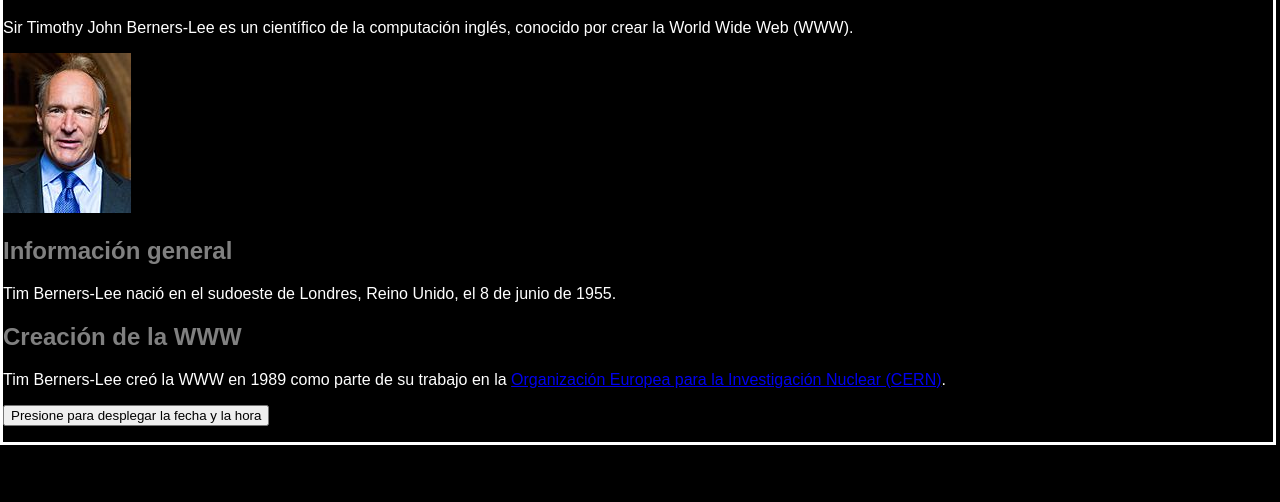
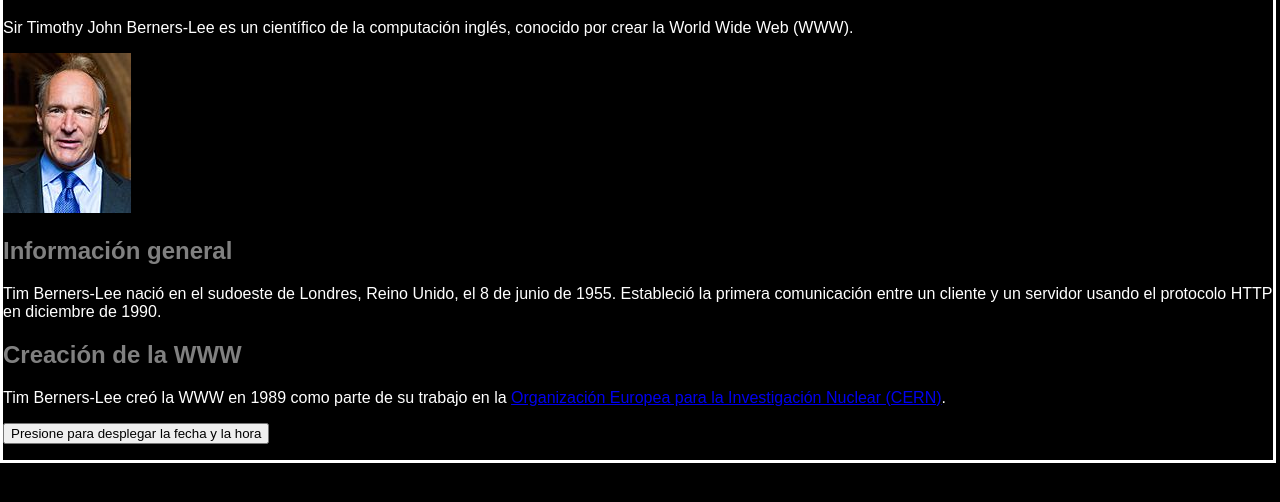
Before and after one commit to MontserratJB/tim-berners-lee, a plain HTML site: page index.html in a window 1280 px wide. Shown: the part 64-566 px from the top of the page. Drawn offline with Linux system fonts and the light colour scheme.

Commit message:
Agregar línea 2

```diff
--- a/index.html
+++ b/index.html
@@ -14,7 +14,7 @@
     <img src="img/tim-berners-lee-128px.jpg">
 
     <h2>Información general</h2>
-    Tim Berners-Lee nació en el sudoeste de Londres, Reino Unido, el 8 de junio de 1955.
+    Tim Berners-Lee nació en el sudoeste de Londres, Reino Unido, el 8 de junio de 1955. Estableció la primera comunicación entre un cliente y un servidor usando el protocolo HTTP en diciembre de 1990.
 
     <h2>Creación de la WWW</h2>
     Tim Berners-Lee creó la WWW en 1989 como parte de su trabajo en la <a href="https://home.cern/">Organización Europea para la Investigación Nuclear (CERN)</a>.
```
